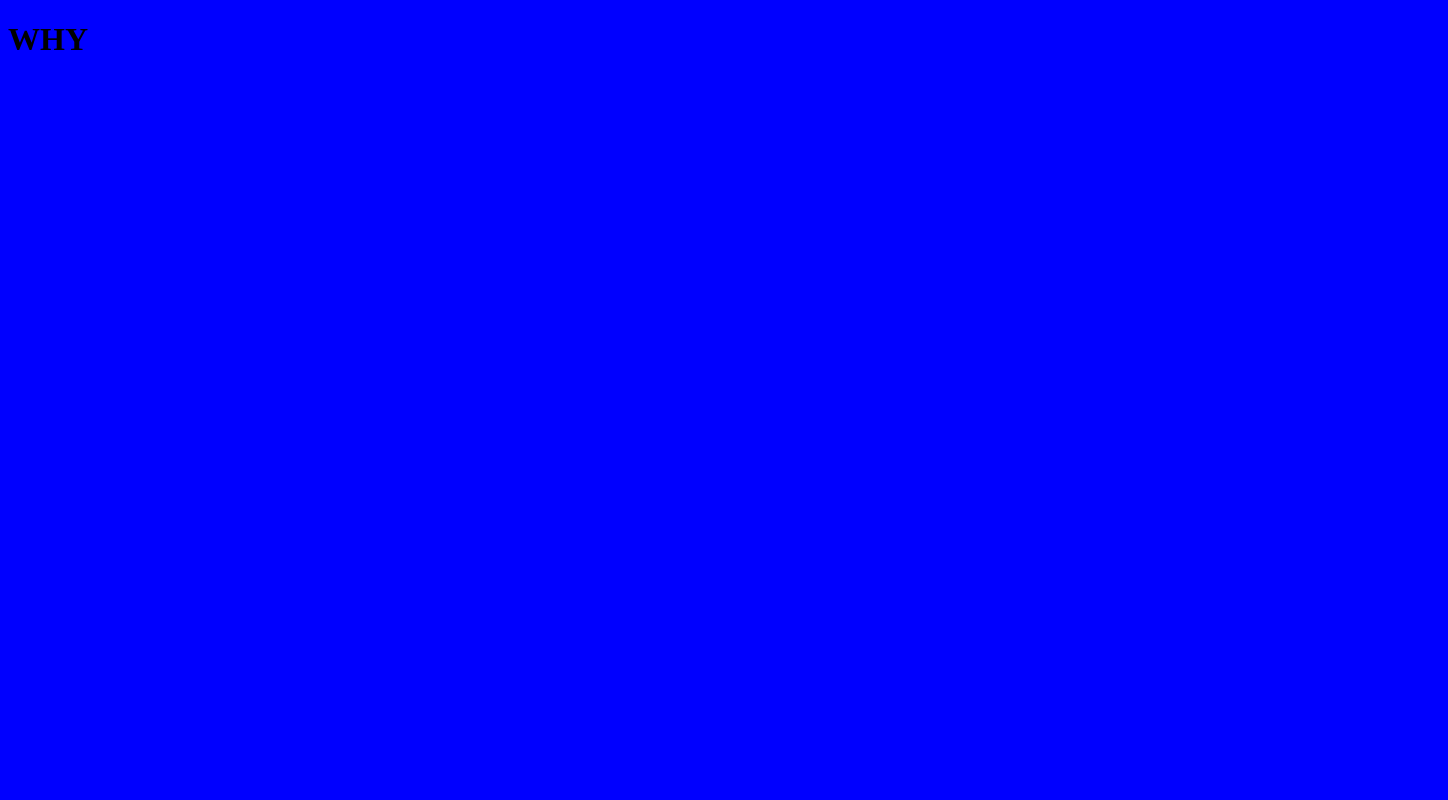
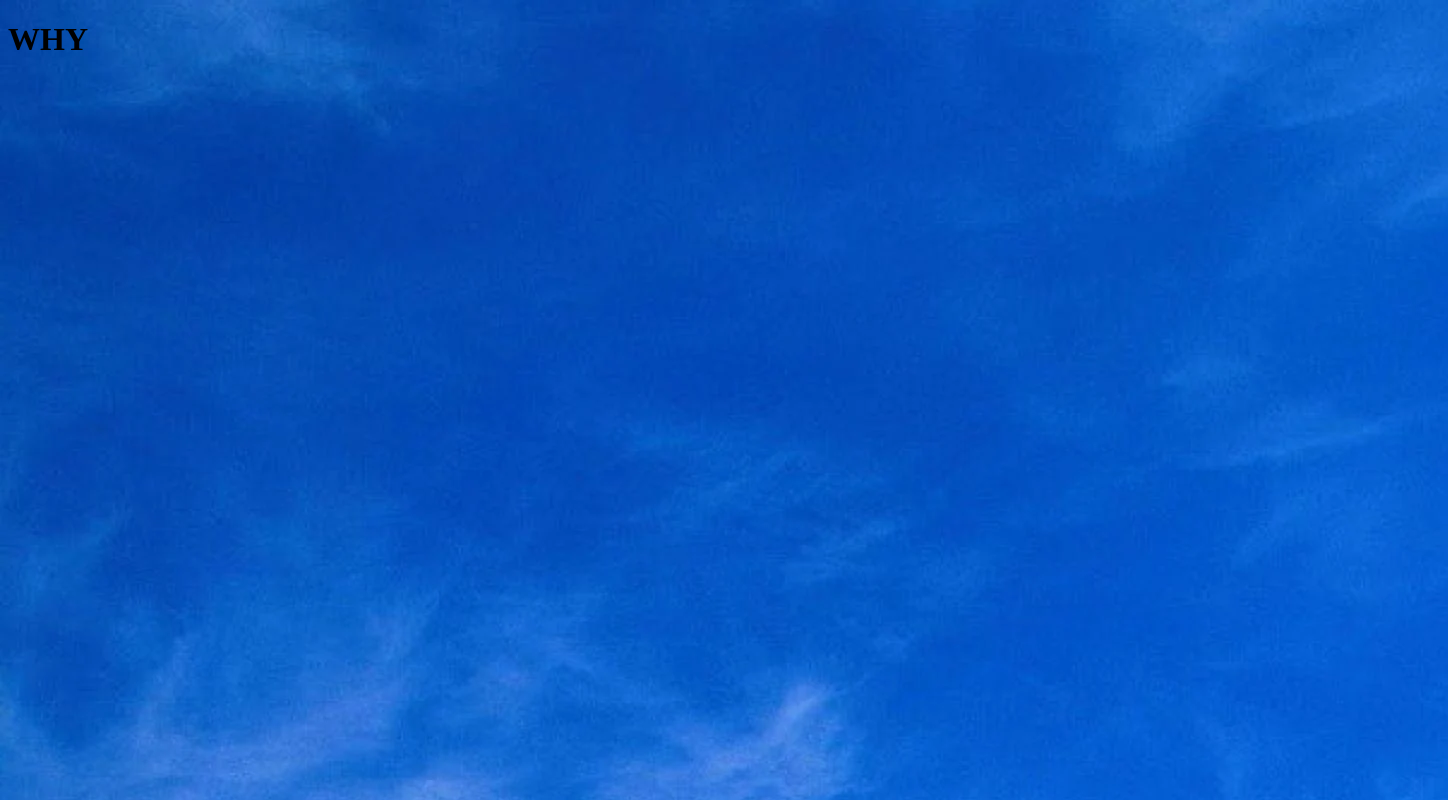
Before and after one commit to ruzeiljamesmatibula-pixel/RuzeilJamesAtibula_Portfolio, a plain HTML site: page index.html in a window 1280 px wide. Shown: the top 800 px of the page, 1448 px wide, since content can reach past the window. Drawn offline with Linux system fonts and the light colour scheme.

Commit message:
background

```diff
--- /dev/null
+++ b/CSS.css
@@ -0,0 +1,8 @@
+body {
+position: relative;
+width: 1440px;
+height: 1024px;
+
+background: url(image/sky.jpeg), rgba(88, 202, 237, 0.8);
+
+}
--- a/index.html
+++ b/index.html
@@ -1,11 +1,10 @@
 <!DOCTYPE html>
 <html lang="en">
 <head>
-    <meta charset="UTF-8">
-    <meta name="viewport" content="width=device-width>, initial-scale=1.0">
-    <title>Document</title>
+   <link rel="stylesheet" href="CSS.css">
 </head>
-<body style="background-color: blue;">
+<body>
     <h1>WHY</h1>
+
 </body>
 </html>
```
Also changed, not shown: Image/sky.jpeg (added).
